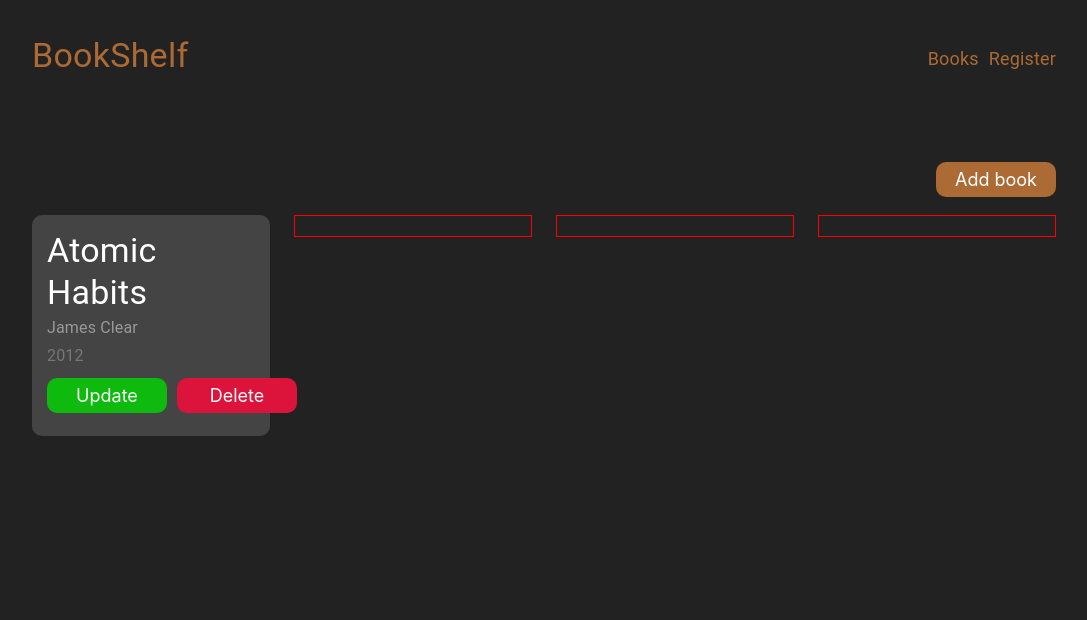
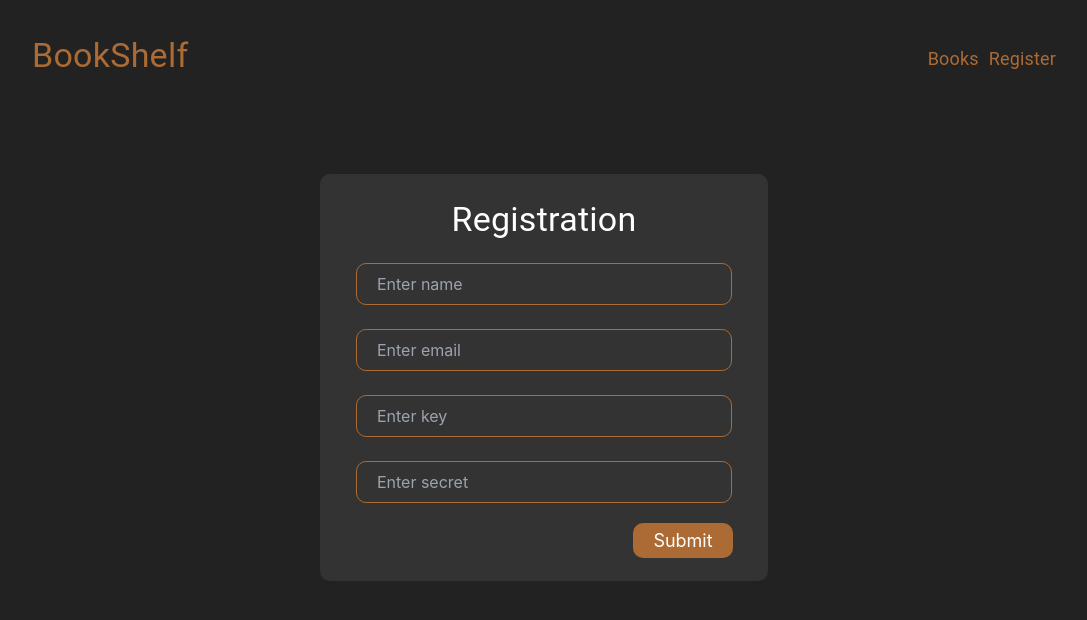
Before and after one commit to rashidovDev/BookShelf, a React (Create React App) app: page / in a window 1280 px wide. Shown: the top 620 px of the page, without its empty margins (96-1183 px from the left). Built offline with nearby package versions, Linux system fonts and the light colour scheme.

Commit message:
finished logic

```diff
--- a/src/components/Books.tsx
+++ b/src/components/Books.tsx
@@ -1,15 +1,72 @@
-import React from 'react'
+import React, {useState, useEffect} from 'react'
 import Box from '@mui/material/Box';
 import Grid from '@mui/material/Grid';
+import CardMedia from '@mui/material/CardMedia';
 import { Stack } from '@mui/system';
 import Button from './utils/button/Button';
 import {useDispatch} from "react-redux"
 import { addBookAction } from './store/slices/addBookSlice';
 import { Typography } from '@mui/material';
-import { IState } from './typescript';
+import { IState, IBook } from './typescript';
+import axios from "axios"
 var md5 = require('md5')
 
-const Books : React.FC<IState> = () => {
+const Books : React.FC = () => {
+
+  const [data, setData] = useState<IBook[]>([])
+
+  const fetchData = async () => {
+    try{
+       const method = "GET"
+       const url = "https://23v112.lavina.tech/books"
+
+       const sign = md5(`${method}${url}AnvarSecret`)
+
+       const users = await axios.get(url,{
+        headers : {
+          "Key" : 'anvar',
+          "Sign" : sign
+        }
+       })
+       setData(users.data.data)
+       console.log(data)
+    }
+    catch(err){
+      console.error(err)
+    }
+  }
+
+  useEffect(() => {
+    fetchData()
+  },[])
+
+  //DELETE
+
+  // await axios.delete(`https://mern-anvar.herokuapp.com/employee/${id}`)
+  // window.location.reload(false);
+
+  const [id, setId] = useState<number | string>("")
+
+  const deleteHandler = async (e : React.FormEvent) => {
+    e.preventDefault()
+    try{
+    const method = "DELETE";
+    const url = `https://23v112.lavina.tech/books/${id}`
+
+    const sign = md5(`${method}${url}AnvarSecret`)
+    await axios.delete(url, {
+      headers : {
+        "Key" : "anvar",
+        "Sign" : sign
+      }
+    })
+    window.location.reload();
+
+    }catch(err){
+      console.log(err)
+    }
+
+  }
 
   const dispatch = useDispatch()
 
@@ -36,46 +93,53 @@ const Books : React.FC<IState> = () => {
     />
       </div>
     </Stack>
-    <Grid container rowSpacing={1} columnSpacing={{ xs: 1, sm: 2, md: 3 }}>
-      <Grid item md={3} xs={6} >
-        <Box sx={{padding : "15px",color : "#fff",background:"#444",borderRadius:"10px" }}>
-          <Stack>
-          <Typography variant='h4'>
-          Atomic Habits
+    <Grid container rowSpacing={1} sx={{marginTop:"20px"}} columnSpacing={{ xs: 1, sm: 2, md: 3 }}>
+      {data.map((item,idx) => (
+      <Grid key={idx + 1} item md={3} xs={12} sm={6}>
+        <Box sx={{padding : "15px",color : "#fff",background:"#444"
+        ,borderRadius:"10px",height:"450px",position : "relative"  }}>
+          <CardMedia
+          sx={{height:"250px", width:"170px",margin:"auto",marginBottom:"20px",borderRadius:"10px"}}
+          component="img"
+          image={item.book.cover}
+          alt={item.book.title}
+          />
+          <Stack sx={{marginY:"10px"}}>
+          <Typography variant='h5'>
+          {item.book.title}
           </Typography>
+          <Typography variant='subtitle1' color="aliceblue">
+          {item.book.author}
+          </Typography>
+          <Stack
+          direction="row"
+          display="flex"
+          justifyContent="space-between"
+          >
           <Typography variant='subtitle1' color="#999">
-          James Clear
+          {item.book.published}
           </Typography>
-          <Typography variant='subtitle1' color="#777">
-          2012
+          <Typography variant='subtitle1' color="#fff">
+          Status : {item.status}
           </Typography>
           </Stack>
-         <Stack  direction="row">
-          <div onClick={updateModal}>
+          </Stack>
+         <Stack sx={{position:"absolute",right:"15px", bottom : "10px"}} direction="row">
+          <div onClick={() => {
+            updateModal()
+          }}>
           <Button buttonName='Update' class='update-button'/>
           </div>
-          <div>
-          <Button buttonName='Delete' class='delete-button'/>
+          <form onSubmit={deleteHandler}>
+          <div onClick={() => setId(item.book.id)}>
+          <Button
+          buttonName='Delete' class='delete-button'/>
           </div>
+          </form>
          </Stack>
         </Box>
       </Grid>
-
-      <Grid item md={3} xs={6}>
-        <Box sx={{padding : "10px", border : "1px solid red"}}>
-
-        </Box>
-      </Grid>
-      <Grid item md={3} xs={6}>
-        <Box sx={{padding : "10px", border : "1px solid red"}}>
-
-        </Box>
-      </Grid>
-      <Grid item md={3} xs={6}>
-        <Box sx={{padding : "10px", border : "1px solid red"}}>
-
-        </Box>
-      </Grid>
+      ))}
 
 
     </Grid>
--- /dev/null
+++ b/src/components/Just.jsx
@@ -0,0 +1,46 @@
+import React,{useState, useEffect} from 'react'
+import axios from "axios"
+var md5 = require('md5')
+
+const Just = () => {
+
+    const [dat, setDat] = useState([])
+
+    const fetchData = async () => {
+        try{
+           const method = "GET"
+           const url = "https://23v112.lavina.tech/books"
+
+           const sign = md5(`${method}${url}AnvarSecret`)
+
+           const users = await axios.get(url,{
+            headers : {
+              "Key" : 'anvar',
+              "Sign" : sign
+            }
+           })
+        //    const users = await axios.get("https://jsonplaceholder.typicode.com/users")
+           setDat(users.data.data)
+           console.log(dat)
+        }
+        catch(err){
+          console.error(err)
+        }
+      }
+      useEffect(() => {
+        fetchData()
+      },[])
+
+  return (
+    <div>
+        {dat.map((item,idx) => (
+            <>
+            <h1 key={idx}>{item.book.author}</h1>
+            <img src={item.book.cover} alt="" />
+            </>
+        ))}
+    </div>
+  )
+}
+
+export default Just
--- a/src/components/Menu.tsx
+++ b/src/components/Menu.tsx
@@ -7,6 +7,7 @@ const Menu : React.FC = () => {
 
   const [key, setKey] = useState<string>("")
   const [secret, setSecret] = useState<string>("")
+  const [id, setId] = useState<number | string>("")
 
   return (
     <>
@@ -14,13 +15,8 @@ const Menu : React.FC = () => {
     <AddBookModal/>
     <UpdateModal/>
     <Routes>
-        <Route path='/' element={<Books
-        key={key}
-        setKey={setKey}
-        secret={secret}
-        setSecret={setSecret}
-        />}/>
-        <Route path='/register' element={<Register
+        <Route path='/books' element={<Books />}/>
+        <Route path='/' element={<Register
         key={key}
         setKey={setKey}
         secret={secret}
--- a/src/components/Modal/AddBookModal.tsx
+++ b/src/components/Modal/AddBookModal.tsx
@@ -7,8 +7,12 @@ import Typography from '@mui/material/Typography';
 import Modal from '@mui/material/Modal';
 import Input from '../utils/input/Input';
 import Button from '../utils/button/Button';
+import axios from "axios"
+var md5 = require('md5')
 
 const AddBookModal = () => {
+
+
 
     const style = {
         position: 'absolute' as 'absolute',
@@ -22,6 +26,42 @@ const AddBookModal = () => {
         p: 4,
       };
       const [isbn, setIsbn] = useState<string>('')
+
+
+      const method = "POST";
+      const url = "https://23v112.lavina.tech/books";
+      const body = `"isbn":"${isbn}"`
+      const key = "AnvarSecret"
+
+      const sign = md5(`${method}${url}{${body}}AnvarSecret`)
+      console.log(sign)
+      console.log(body)
+
+      const handleSubmit = async (e : React.FormEvent) => {
+        e.preventDefault()
+        try{
+          const newData = {
+            isbn
+          }
+
+          const method = "POST";
+          const url = "https://23v112.lavina.tech/books";
+          const body = `"isbn":"${isbn}"`
+          const key = "AnvarSecret"
+
+          const sign = md5(`${method}${url}{${body}}AnvarSecret`)
+          await axios.post(url,newData, {
+            headers : {
+                 "Key" : "anvar",
+                 "Sign" : sign
+            }
+          })
+          setIsbn("")
+        }
+        catch(err){
+          console.log(err)
+        }
+      }
 
       const dispatch = useDispatch()
       const addbook = useSelector((state : RootState) => state.addBookSlice.addBookIsVisible)
@@ -46,7 +86,7 @@ const AddBookModal = () => {
     marginY="10px"
     sx={{textAlign:"center", color : "#AC6B34"}}
     >Add new book</Typography>
-    <form>
+    <form onSubmit={handleSubmit}>
     <Input  placeholder="Enter ISBN" value={isbn} setValue={setIsbn} type="text"/>
     <Button buttonName="Submit" class="form-button"/>
     </form>
--- a/src/components/Modal/UpdateModal.tsx
+++ b/src/components/Modal/UpdateModal.tsx
@@ -22,11 +22,8 @@ const UpdateModal = () => {
         p: 4,
       };
 
-      const [author, setAuthor] = useState<string>('')
-      const [title, setTitle] = useState<string>('')
-      const [isbn, setIsbn] = useState<string>('')
-      const [published, setPublished] = useState<string>('')
-      const [pages, setPages] = useState<string>('')
+      const [key, setKey] = useState<string>('')
+      const [secret, setSecret] = useState<string>('')
 
       const dispatch = useDispatch()
       const updateBook = useSelector((state : RootState) => state.addBookSlice.updateIsVisible)
@@ -50,14 +47,13 @@ const UpdateModal = () => {
     variant='h4'
     marginY="10px"
     sx={{textAlign:"center", color : "#AC6B34"}}
-    >Update book</Typography>
+    >Update Status</Typography>
     <form>
-    <Input  placeholder="Enter ISBN" value={isbn} setValue={setIsbn} type="text"/>
-    <Input  placeholder="Enter title" value={title} setValue={setTitle} type="text"/>
-    <Input  placeholder="Enter author" value={author} setValue={setAuthor} type="text"/>
-    <Input  placeholder="Enter published" value={published} setValue={setPublished} type="text"/>
-    <Input  placeholder="Enter pages" value={pages} setValue={setPages} type="text"/>
-    <Button buttonName="Submit" class="form-button"/>
+    <Input  placeholder="Enter UserKey" value={key} setValue={setKey} type="text"/>
+    <Input  placeholder="Enter UserSecret" value={secret} setValue={setSecret} type="text"/>
+    <div>
+    <Button buttonName="Update" class="form-button"/>
+    </div>
     </form>
     </Box>
     </Modal>
--- a/src/components/Register.tsx
+++ b/src/components/Register.tsx
@@ -5,10 +5,13 @@ import Button from './utils/button/Button';
 import { Typography } from '@mui/material'
 import axios from 'axios';
 import { IState } from './typescript';
+import { useNavigate } from 'react-router-dom';
 var md5 = require('md5');
 
 
 const Register : React.FC<IState> = ({key,setKey,secret,setSecret}) => {
+
+  const navigate = useNavigate()
 
   const [name, setName] = useState<string>('')
   const [email, setEmail] = useState<string>('')
@@ -24,6 +27,7 @@ const Register : React.FC<IState> = ({key,setKey,secret,setSecret}) => {
        }
       const url = "https://23v112.lavina.tech/signup";
       await axios.post(url,registerData)
+      navigate("/books")
     }
     catch(err){
       console.log(err)
--- a/src/components/typescript.ts
+++ b/src/components/typescript.ts
@@ -5,3 +5,16 @@ export interface IState {
     setSecret : React.Dispatch<React.SetStateAction<string>>
     setKey : React.Dispatch<React.SetStateAction<string>>
 }
+
+export interface IBook {
+    book : {
+      author : string,
+      cover : string,
+      id : number,
+      isbn : string,
+      pages : number,
+      published : number,
+      title : string
+    }
+    status : number
+}
--- a/src/components/utils/button/Button.tsx
+++ b/src/components/utils/button/Button.tsx
@@ -8,7 +8,7 @@ interface IButton {
 const Button : React.FC<IButton> = (props) => {
   return (
       <div className='flex justify-end'>
-      <button className={`${props.class} rounded-[10px] w-[120px] text-[18px] py-1 px-3 my-2  text-[#fff]`}>
+      <button className={`${props.class} rounded-[10px] md:w-[100px] w-[70px] text-[15px] md:text-[18px] py-1 px-2 my-2  text-[#fff]`}>
        {props.buttonName}
       </button>
       </div>
--- a/src/data.ts
+++ b/src/data.ts
@@ -6,7 +6,7 @@ export interface INav {
 
 export const navigation : INav[] = [
     {
-        href : "/",
+        href : "/books",
         name : "Books"
     },
     // {
@@ -14,7 +14,7 @@ export const navigation : INav[] = [
     //     name : "Login"
     // },
     {
-        href : "/register",
+        href : "/",
         name : "Register"
     }
 ]
--- a/src/index.css
+++ b/src/index.css
@@ -33,4 +33,5 @@ code {
 
 .delete-button{
   background-color: crimson;
+  color: aliceblue;
 }
--- a/src/index.tsx
+++ b/src/index.tsx
@@ -9,8 +9,6 @@ const root = ReactDOM.createRoot(
 );
 root.render(
   <BrowserRouter>
-  <React.StrictMode>
     <App />
-  </React.StrictMode>
   </BrowserRouter>
 );
```
